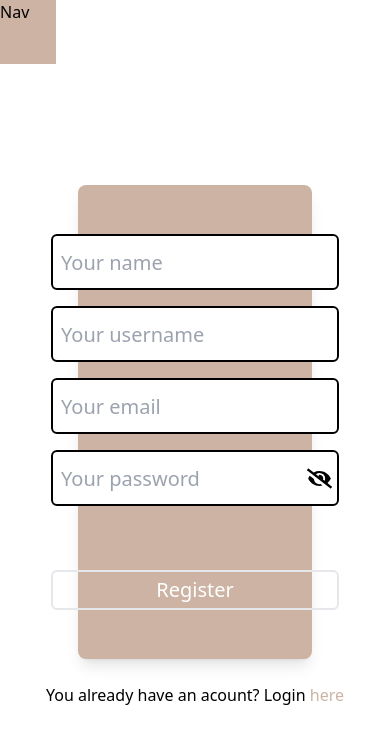
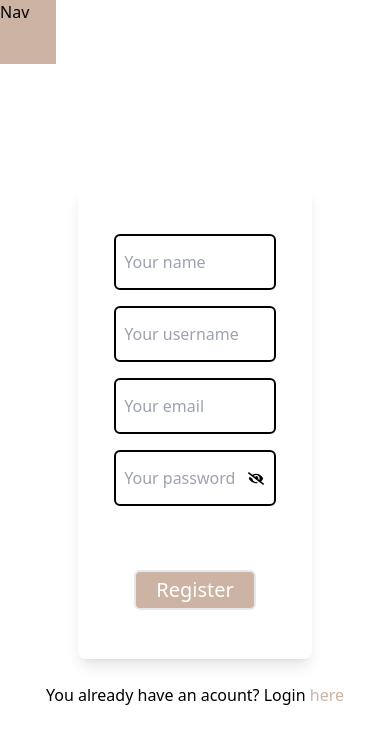
Before and after one commit to tee4tao/ShopperComfy, a React (Vite) app: page /register in a window 390 px wide. Shown: the top 744 px of the page. Built offline with nearby package versions, Linux system fonts and the light colour scheme.

Commit message:
styled login and register page

```diff
--- a/src/Login.jsx
+++ b/src/Login.jsx
@@ -1,6 +1,9 @@
 import React, { useEffect, useState, useRef } from "react";
 import { FaEye, FaEyeSlash } from "react-icons/fa";
 import { Link, useNavigate } from "react-router-dom";
+import { PiWarningCircleFill } from "react-icons/pi";
+import { AiOutlineClose } from "react-icons/ai";
+import { IoIosCheckmarkCircle } from "react-icons/io";
 
 const Login = () => {
   const [username, setUsername] = useState("");
@@ -9,6 +12,8 @@ const Login = () => {
   const [icon, setIcon] = useState(false);
   const [invalid, setInvalid] = useState(false);
   const [invalidPassword, setInvalidPassword] = useState(false);
+  const [danger, setDanger] = useState(false);
+  const [dangerMessage, setDangerMessage] = useState("");
   const navigateTo = useNavigate();
   const loadedUser = localStorage.getItem("userDetail")
     ? JSON.parse(localStorage.getItem("userDetail"))
@@ -32,15 +37,30 @@ const Login = () => {
       username !== getUserDetail.username
     ) {
       setInvalid(true);
+      setDanger(true);
+      setDangerMessage(`Invalid username or password`);
     } else if (password !== getUserDetail.password) {
       setInvalid(false);
       setInvalidPassword(true);
+      setDanger(true);
+      setDangerMessage(`Invalid password`);
     } else {
       setInvalid(false);
       setInvalidPassword(false);
       navigateTo("home"); // to redirect to the route(home page) after submission of the form
     }
   };
+  const closeAlert = () => {
+    setDanger(false);
+    // setAddSuccess(false);
+    // setDeleteSuccess(false);
+  };
+  useEffect(() => {
+    let dangerAlertTime = setTimeout(() => {
+      setDanger(false);
+    }, 3000);
+    return () => clearTimeout(dangerAlertTime);
+  }, [danger]);
   // const getUser = async (id) => {
   //   try {
   //     const resp = await fetch(`https://dummyjson.com/users/${id}`);
@@ -57,19 +77,43 @@ const Login = () => {
   // };
   return (
     <main className="h-screen w-screen flex justify-center items-center">
-      <section className=" w-80 login-container rounded-md flex-col justify-center items-center">
-        <form action="" className="mb-6" onSubmit={handleSubmit}>
-          <div className="mb-4">
+      <section className="h-full w-full flex flex-col login-container rounded-md  justify-center items-center">
+        <div className="w-4/5 h-3/4 flex flex-col justify-center items-center relative md:w-1/2">
+          {danger && (
+            <article className="alert h-16 w-64 flex justify-center items-center absolute top-12 right-12 bg-white overflow-hidden p-2 shadow-2xl">
+              <div className="alert-container relative w-full h-full flex justify-between items-center">
+                <div className="icon-message_wrap flex items-center gap-2 text-lg">
+                  <div className="danger-icon text-red-600 text-2xl">
+                    <PiWarningCircleFill />
+                  </div>
+                  <p className="alert-message capitalize">{dangerMessage}</p>
+                </div>
+                <div
+                  className="close-icon absolute top-0 right-0 text-black ease-linear duration-300 cursor-pointer opacity-30 hover:opacity-100"
+                  onClick={closeAlert}
+                >
+                  <AiOutlineClose />
+                </div>
+              </div>
+              <div className="underline danger"></div>
+            </article>
+          )}
+          <form
+            action=""
+            className="mb-6 h-3/4 w-3/4 hover:bg-Dark-nude flex flex-col items-center justify-center rounded-lg shadow-lg ease-linear duration-300 hover:shadow-2xl p-4"
+            onSubmit={handleSubmit}
+          >
+            {/* <div className="mb-4"> */}
             {/* <label htmlFor="username">Username:</label> */}
             <input
               type="text"
               value={username}
               onChange={(e) => setUsername(e.target.value)}
               placeholder="Your username"
-              className="border-2 w-72 border-black h-14 rounded-md p-2 text-xl ease-linear duration-300 md:w-96"
+              className="name border-2 w-3/5 mb-4 border-black h-14 rounded-md p-2 text-xl ease-linear duration-300"
             />
-          </div>
-          <div className="mb-4 flex w-96">
+            {/* </div> */}
+            <div className="password-container mb-4 flex w-3/5">
               <input
                 type={type}
                 name="password"
@@ -77,7 +121,7 @@ const Login = () => {
                 value={password}
                 onChange={(e) => setPassword(e.target.value)}
                 placeholder="Your password"
-              className="border-2 w-72 border-black h-14 rounded-md p-2 text-xl ease-linear duration-300 md:w-96"
+                className="password border-2 w-full border-black h-14 rounded-md p-2 text-xl ease-linear duration-300 "
               />
               <span
                 className="flex justify-around items-center"
@@ -90,17 +134,17 @@ const Login = () => {
                 )}
               </span>
             </div>
-          <div className="text-red-600">
+            {/* <div className="text-red-600">
               {invalid
                 ? `Invalid username or password`
                 : invalidPassword
                 ? `Invalid password`
                 : ``}
-          </div>
+            </div> */}
             {/* )} */}
             <button
               type="submit"
-            className="border-2 w-72 bg-Dark-nude text-white h-10 rounded-md p-2 text-xl flex items-center justify-center mt-12 ease-linear duration-300 hover:text-Dark-nude hover:bg-white md:w-96"
+              className="border-2 w-3/5 bg-Dark-nude text-white h-10 rounded-md p-2 text-xl flex items-center justify-center mt-12 ease-linear duration-300 hover:text-Dark-nude hover:bg-white"
             >
               Login
             </button>
@@ -114,6 +158,7 @@ const Login = () => {
               here
             </Link>
           </div>
+        </div>
       </section>
     </main>
   );
--- a/src/SignUp.jsx
+++ b/src/SignUp.jsx
@@ -84,37 +84,37 @@ const SignUp = () => {
           )}
           <form
             action=""
-            className="mb-6 h-3/4 w-3/4 bg-Dark-nude flex flex-col items-center justify-center rounded-lg shadow-lg ease-linear duration-300 hover:shadow-2xl"
+            className="mb-6 h-3/4 w-3/4 hover:bg-Dark-nude flex flex-col items-center justify-center rounded-lg shadow-lg ease-linear duration-300 hover:shadow-2xl p-4"
             onSubmit={handleSubmit}
           >
-            <div className="mb-4">
+            {/* <div className="mb-4"> */}
             <input
               type="text"
               value={name}
               onChange={(e) => setName(e.target.value)}
               placeholder="Your name"
-                className="border-2 w-72 border-black h-14 rounded-md p-2 text-xl ease-linear duration-300 md:w-96"
+              className="name border-2 w-3/5 mb-4 border-black h-14 rounded-md p-2 text-xl ease-linear duration-300 md:w-3/5"
             />
-            </div>
-            <div className="mb-4">
+            {/* </div> */}
+            {/* <div className="mb-4"> */}
             <input
               type="text"
               value={username}
               onChange={(e) => setUsername(e.target.value)}
               placeholder="Your username"
-                className="border-2 w-72 border-black h-14 rounded-md p-2 text-xl ease-linear duration-300 md:w-96"
+              className="username border-2 mb-4 w-3/5 border-black h-14 rounded-md p-2 text-xl ease-linear duration-300"
             />
-            </div>
-            <div className="mb-4">
+            {/* </div> */}
+            {/* <div className="mb-4"> */}
             <input
               type="email"
               value={email}
               onChange={(e) => setEmail(e.target.value)}
               placeholder="Your email"
-                className="border-2 w-72 border-black h-14 rounded-md p-2 text-xl ease-linear duration-300 md:w-96"
+              className="email border-2 mb-4 w-3/5 border-black h-14 rounded-md p-2 text-xl ease-linear duration-300"
             />
-            </div>
-            <div className="mb-4 flex">
+            {/* </div> */}
+            <div className="password-container mb-4 flex w-3/5">
               <input
                 type={type}
                 name="password"
@@ -123,22 +123,22 @@ const SignUp = () => {
                 minLength={8}
                 onChange={(e) => setPassword(e.target.value)}
                 placeholder="Your password"
-                className="border-2 w-72 border-black h-14 rounded-md p-2 text-xl ease-linear duration-300 md:w-96"
+                className="password border-2 w-full border-black h-14 rounded-md p-2 text-xl ease-linear duration-300 "
               />
               <span
                 className="flex justify-around items-center"
                 onClick={handleToggle}
               >
                 {icon ? (
-                  <FaEye className="absolute mr-10" size={25} />
+                  <FaEye className="open-eye absolute mr-10" size={25} />
                 ) : (
-                  <FaEyeSlash className="absolute mr-10" size={25} />
+                  <FaEyeSlash className="close-eye absolute mr-10" size={25} />
                 )}
               </span>
             </div>
             <button
               type="submit"
-              className="border-2 w-72 bg-transparent text-white h-10 rounded-md p-2 text-xl flex items-center justify-center mt-12 ease-linear duration-300 hover:text-Dark-nude hover:bg-white md:w-96"
+              className="border-2 w-3/5 bg-Dark-nude hover:text-Dark-nude hover:bg-white h-10 rounded-md p-2 text-xl flex items-center justify-center mt-12 ease-linear duration-300 text-white"
             >
               Register
             </button>
--- a/src/index.css
+++ b/src/index.css
@@ -42,3 +42,27 @@
     transform: translateX(-100%);
   }
 }
+@media screen and (max-width: 420px) {
+  .name {
+    font-size: 1rem;
+    width: 80%;
+  }
+  .username {
+    font-size: 1rem;
+    width: 80%;
+  }
+  .email {
+    font-size: 1rem;
+    width: 80%;
+  }
+  .password {
+    font-size: 1rem;
+  }
+  .password-container {
+    width: 80%;
+  }
+  .open-eye,
+  .close-eye {
+    width: 1rem;
+  }
+}
```
Lines whose indentation alone changed are shown as unchanged.
